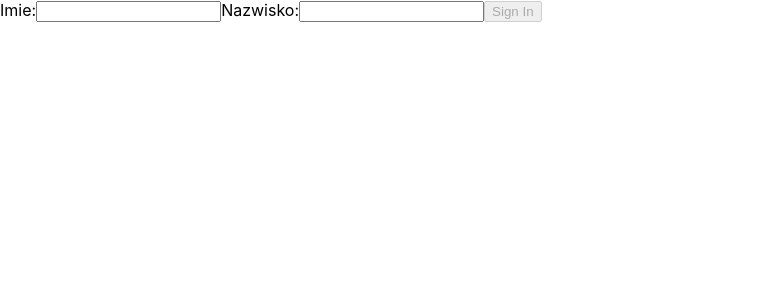
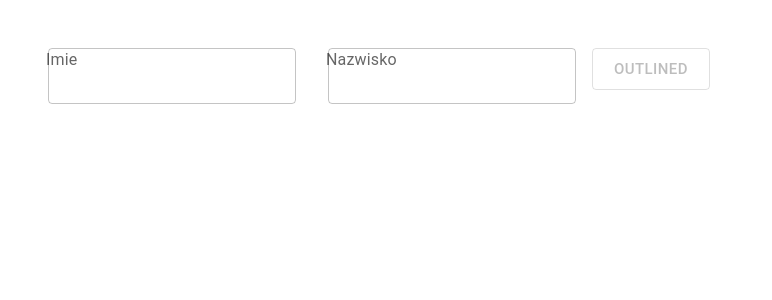
Before and after one commit to djakimiuk/react2223, a React (Create React App) app: page / in a window 1280 px wide. Shown: the top 300 px of the page, without its empty margins (0-772 px from the left). Built offline with nearby package versions, Linux system fonts and the light colour scheme.

Commit message:
ps7-zad6

```diff
--- a/src/components/LoginPage/LoginPage.js
+++ b/src/components/LoginPage/LoginPage.js
@@ -3,6 +3,9 @@ import { useState } from 'react';
 import { useNavigate } from 'react-router-dom';
 import airports from '../../common/consts/airports';
 import { uniqueId } from 'lodash';
+import TextField from '@mui/material/TextField';
+import Box from '@mui/material/Box';
+import Button from '@mui/material/Button';
 
 export const LoginPage = () => {
   const [firstName, setFirstName] = useState('');
@@ -31,14 +34,32 @@ export const LoginPage = () => {
   };
 
   return (
-    <>
-      <label>Imie:</label>
-      <input onChange={handleFirstName}></input>
-      <label>Nazwisko:</label>
-      <input onChange={handleLastName}></input>
-      <button disabled={!firstName || !lastName} onClick={handleButtonClick}>
-        Sign In
-      </button>
-    </>
+    <Box m={4}>
+      <TextField
+        id="outlined-basic"
+        label="Imie"
+        variant="outlined"
+        onChange={handleFirstName}
+        sx={{ p: 2 }}
+      />
+
+      <TextField
+        id="outlined-basic"
+        label="Nazwisko"
+        variant="outlined"
+        onChange={handleLastName}
+        sx={{ p: 2 }}
+      />
+
+      <Button
+        onClick={handleButtonClick}
+        disabled={!firstName || !lastName}
+        variant="outlined"
+        size="large"
+        sx={{ mt: 2 }}
+      >
+        Outlined
+      </Button>
+    </Box>
   );
 };
```
